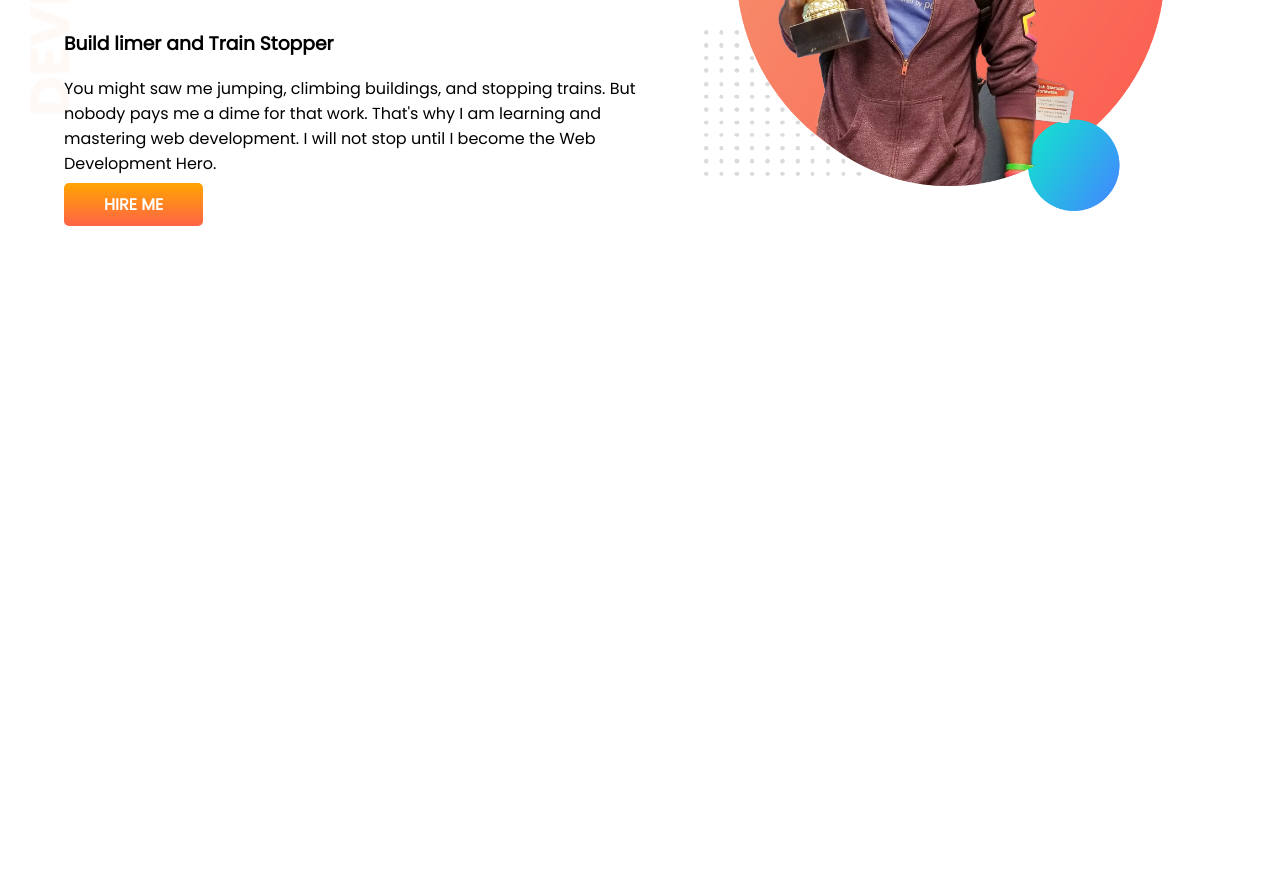
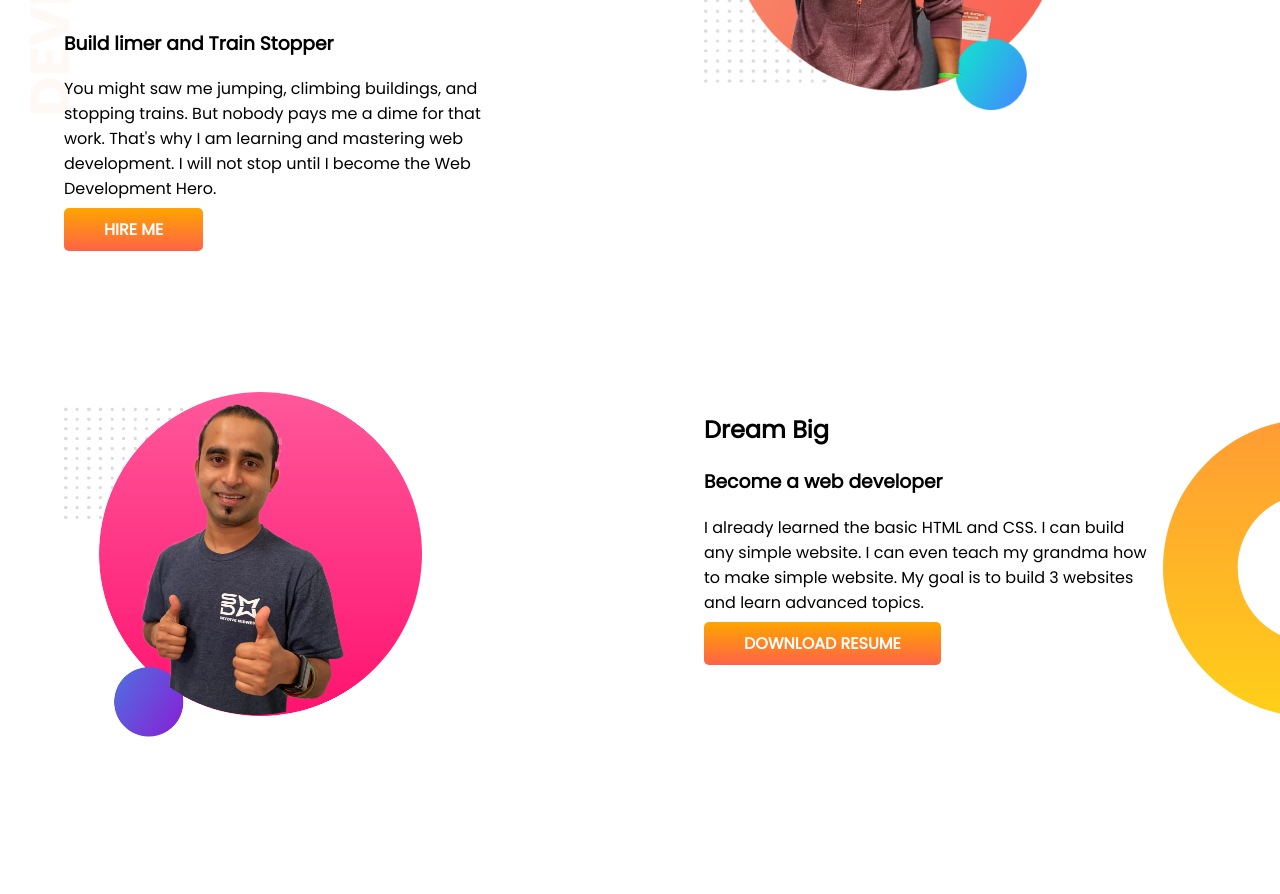
Before and after one commit to linkonsss/developer-portfolio, a plain HTML site: page index.html in a window 1280 px wide. Shown: the part 246-1140 px from the top of the page. Before the commit the page ends 800 px from the top, so only its background shows below. Drawn offline with Linux system fonts and the light colour scheme.

Commit message:
dream-added

```diff
--- a/index.html
+++ b/index.html
@@ -29,6 +29,19 @@
             <img src="/images/jhankar.png" alt="Jhankar Picture">
         </div>
     </section>
+    <section class="dream-big">
+        <div class="half-width">
+            <img src="/images/jhankar2.png" alt="Jhanker 2">
+        </div>
+        <div class="half-width">
+            <h2>Dream Big</h2>
+            <h3>Become a web developer</h3>
+            <p>I already learned the basic HTML and CSS. I can build any simple website. I can even teach my grandma how
+                to make simple website. My goal is to build 3 websites and learn advanced topics.</p>
+            <a class="link-button" target="_blank" href="https://www.google.com">DOWNLOAD RESUME</a>
+        </div>
+
+    </section>
 
 </body>
 
--- a/style.css
+++ b/style.css
@@ -13,11 +13,13 @@ h1 {
 
 section {
     display: flex;
+    margin-bottom: 150px;
 }
 
 .half-width {
     width: 50%;
     padding-left: 5%;
+    padding-right: 10%;
 }
 
 .half-width img {
@@ -37,3 +39,8 @@ section {
     background-image: url(/images/top-banner.png);
     background-repeat: no-repeat;
 }
+
+.dream-big {
+    background-image: url(/images/dream-bg.png);
+    background-repeat: no-repeat;
+    background-position: right;
```
